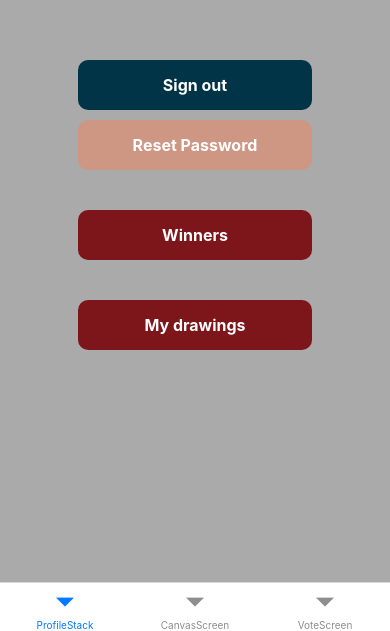
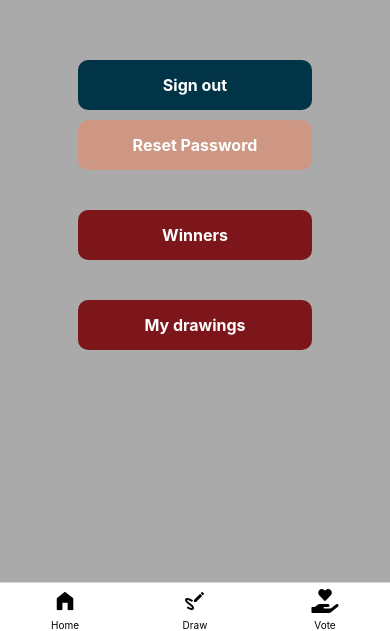
Before and after one commit to Logrance/doodle-of-the-day, a React Native app: screen /Home in a window 390 px wide. Shown: the part 213-844 px from the top of the page. Built offline with nearby package versions, Linux system fonts and the light colour scheme; no server answers; the database is empty.

Commit message:
tab icons done

```diff
--- a/screens/HomeScreen/HomeScreen.tsx
+++ b/screens/HomeScreen/HomeScreen.tsx
@@ -1,18 +1,51 @@
 import React from 'react';
 import { createBottomTabNavigator } from '@react-navigation/bottom-tabs';
 import CanvasScreen from './(tabs)/CanvasScreen';
-import ProfileScreen from './(tabs)/ProfileScreen';
 import VoteScreen from './(tabs)/VoteScreen';
 import ProfileStack from '../ProfileStack';
+import Foundation from '@expo/vector-icons/Foundation';
+import MaterialCommunityIcons from '@expo/vector-icons/MaterialCommunityIcons';
+import FontAwesome5 from '@expo/vector-icons/FontAwesome5';
 
 const Tab = createBottomTabNavigator();
 
 export default function HomeScreen() {
   return (
-    <Tab.Navigator>
-      <Tab.Screen name="ProfileStack" component={ProfileStack} options={{ headerShown: false }} />
-      <Tab.Screen options={{ headerShown: false }} name="CanvasScreen" component={CanvasScreen} />
-      <Tab.Screen options={{ headerShown: false }} name="VoteScreen" component={VoteScreen} />
+    <Tab.Navigator
+    screenOptions={{
+      tabBarLabelStyle: {
+        color: 'black',
+      },
+    }}
+    >
+      <Tab.Screen
+      name="Home"
+      component={ProfileStack}
+      options={{
+         headerShown: false,
+         tabBarIcon: ({ color, size }) => (
+         <Foundation name="home" size={24} color="black" />
+        )
+          }}
+          />
+      <Tab.Screen
+      name="Draw"
+      component={CanvasScreen}
+      options={{ headerShown: false,
+        tabBarIcon: ({ color, size }) => (
+          <MaterialCommunityIcons name="draw" size={24} color="black" />
+        )
+       }}
+        />
+      <Tab.Screen
+      name="Vote"
+      component={VoteScreen}
+      options={{ headerShown: false,
+          tabBarIcon: ({ color, size }) => (
+            <FontAwesome5 name="hand-holding-heart" size={24} color="black" />
+          )
+       }}
+       />
     </Tab.Navigator>
   );
 }
```
